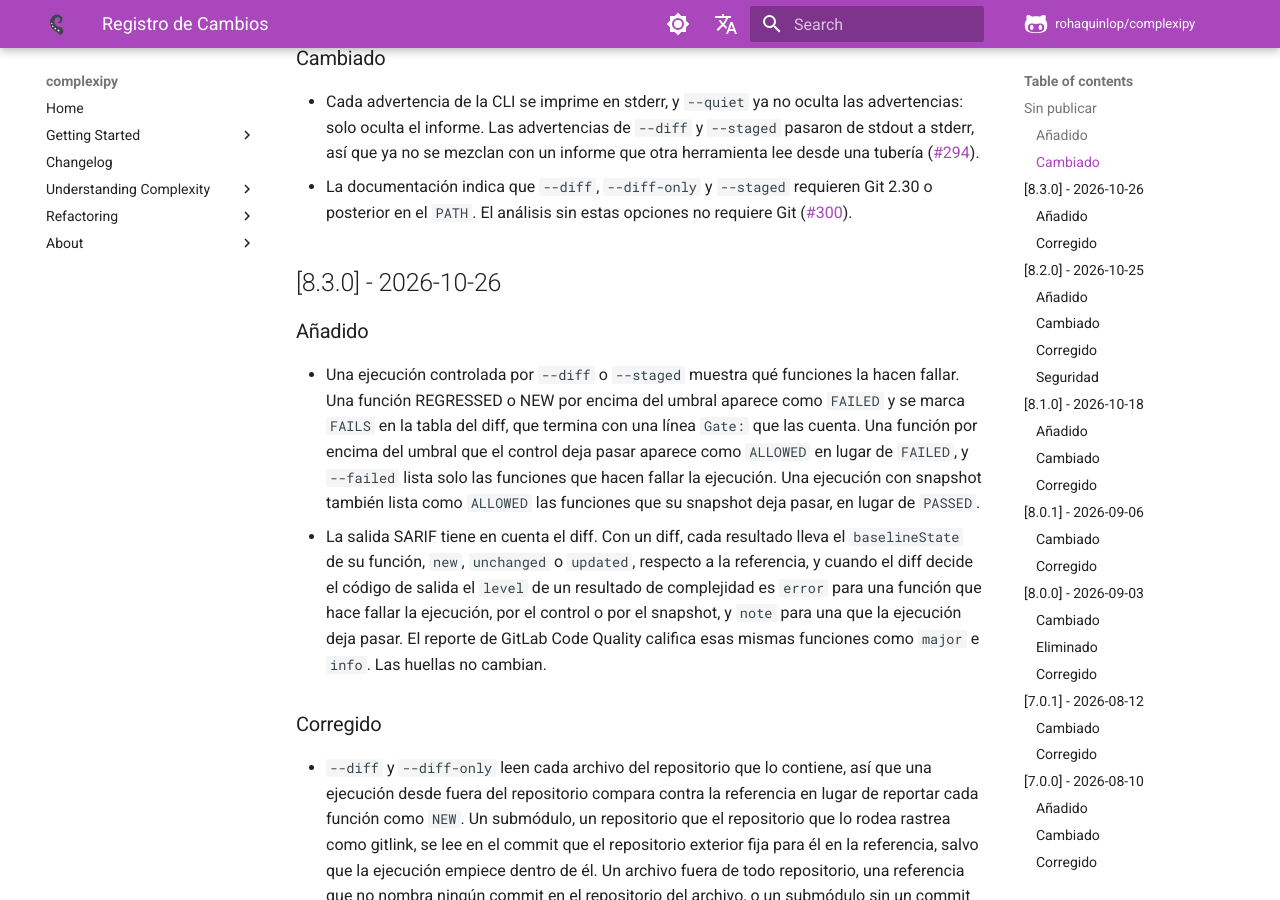
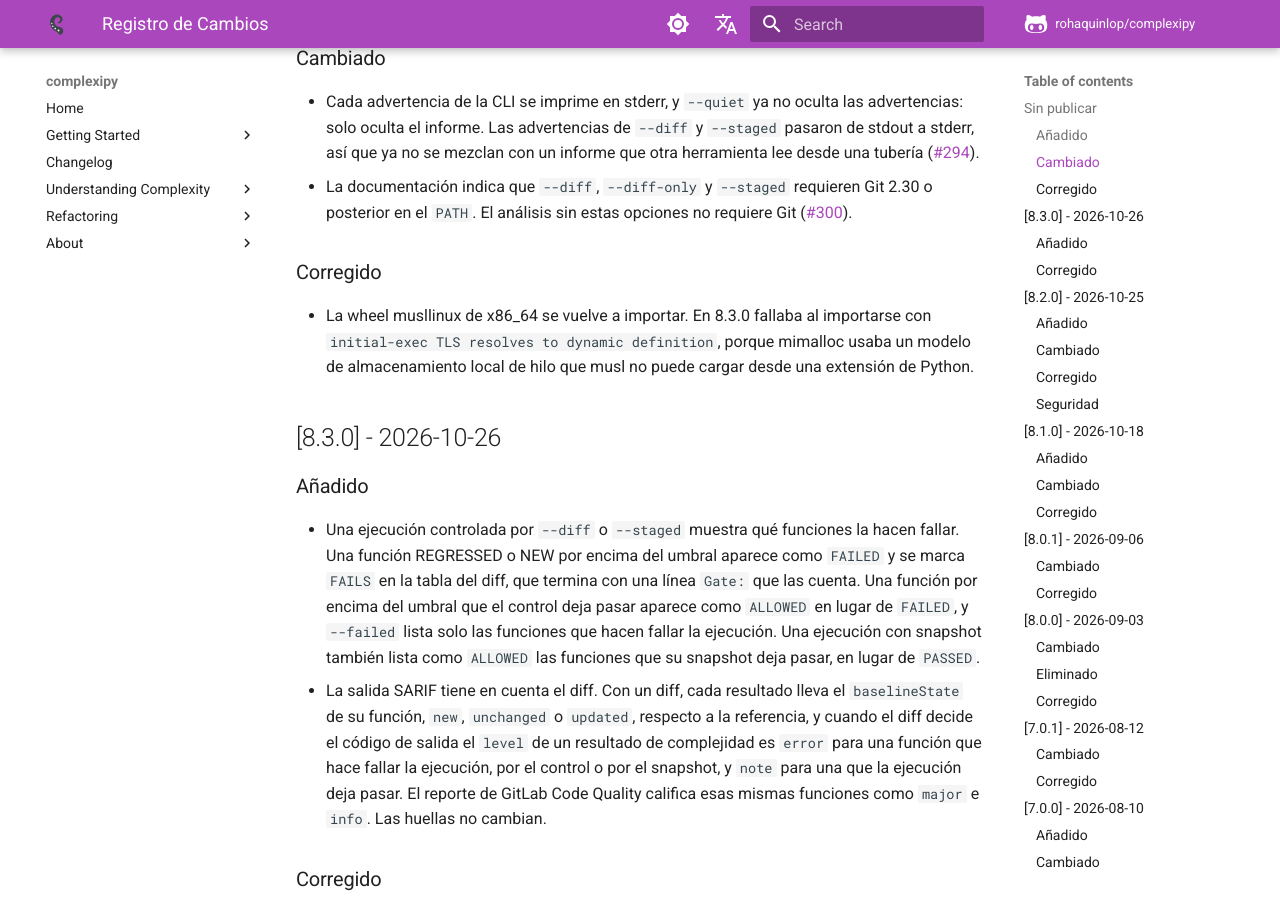
Before and after one commit to rohaquinlop/complexipy, an MkDocs documentation site: the page built from docs/es/changelog.md, in a window 1280 px wide and 900 px high, scrolled down 459 px. Built offline with MkDocs 1.6.1 and Material for MkDocs 9.7.7, drawn with Linux system fonts in a browser that asks for light colours; comment, search, counter and statistics services are not loaded.

Commit message:
fix(build): build mimalloc with local-dynamic TLS for the x86_64 musl wheel

```diff
--- a/docs/es/changelog.md
+++ b/docs/es/changelog.md
@@ -24,6 +24,13 @@ GitHub con todos los detalles.
 - La documentación indica que `--diff`, `--diff-only` y `--staged` requieren
   Git 2.30 o posterior en el `PATH`. El análisis sin estas opciones no requiere
   Git ([#300](https://github.com/rohaquinlop/complexipy/issues/300)).
+
+### Corregido
+
+- La wheel musllinux de x86_64 se vuelve a importar. En 8.3.0 fallaba al
+  importarse con `initial-exec TLS resolves to dynamic definition`, porque
+  mimalloc usaba un modelo de almacenamiento local de hilo que musl no puede
+  cargar desde una extensión de Python.
 
 ## [8.3.0] - 2026-10-26
 
```
Also changed, not shown: CHANGELOG.md (+6 -0 lines), 1 other file.
